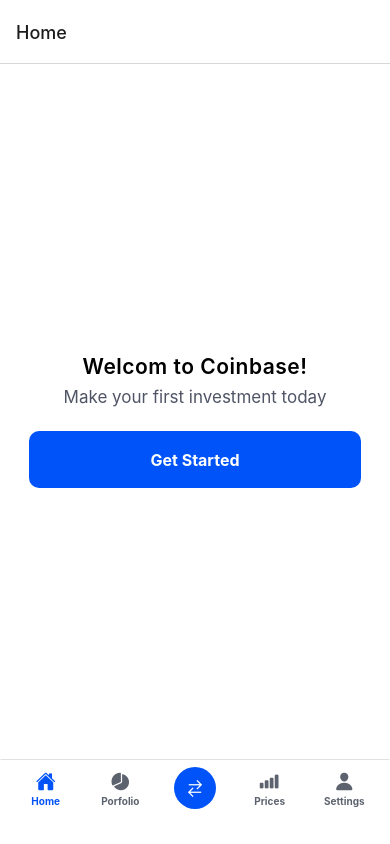
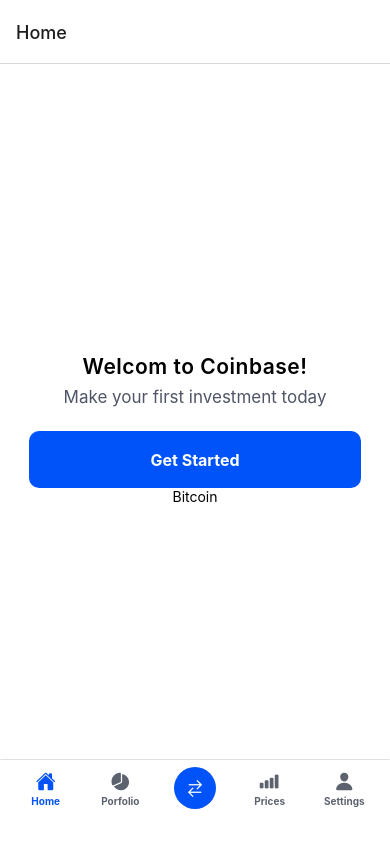
Before and after one commit to Nicoposa1/Coinbase-RN, a React Native app: screen /HomeStack in a window 390 px wide. Built offline with nearby package versions, Linux system fonts and the light colour scheme; no server answers.

Commit message:
[feature] - passing props to Watchlistitem

```diff
--- /dev/null
+++ b/src/components/WatchlistItem.js
@@ -0,0 +1,24 @@
+import {
+  StyleSheet,
+  Text,
+  View,
+  TouchableHighlight,
+  Image,
+} from "react-native";
+import React from "react";
+import Colors from "../constants/Colors";
+
+const WatchlistItem = (props) => {
+  const { id, name, symbol, percentChange, drag, isActive } = props;
+  return (
+    <TouchableHighlight>
+      <View>
+        <Text>{name}</Text>
+      </View>
+    </TouchableHighlight>
+  );
+};
+
+export default WatchlistItem;
+
+const styles = StyleSheet.create({});
--- a/src/screens/Home.js
+++ b/src/screens/Home.js
@@ -5,6 +5,7 @@
 import watchlist from "../store/reducers/watchlist"
 import { useSelector, useDispatch } from 'react-redux'
 import * as watchlistActions from '../store/actions/watchlist'
+import WatchlistItem from '../components/WatchlistItem'
 
 const Home = () => {
 
@@ -29,6 +30,15 @@
         <Text style={styles.title} >Welcom to Coinbase!</Text>
         <Text style={styles.subtitle} >Make your first investment today</Text>
         <CBButton title={"Get Started"} />
+        <WatchlistItem
+          id={1}
+          symbol={"BTC"}
+          name={"Bitcoin"}
+          percentChange={-0.5}
+          price={24000}
+          drag={() => console.log('drag')}
+          isActive={true}
+        />
       </ScrollView>
     </SafeAreaView>
   )
--- a/src/store/actions/watchlist.js
+++ b/src/store/actions/watchlist.js
@@ -39,13 +39,23 @@
           coinDetail: coinDetails.CHANGEPCT24HOUR,
         });
       });
-      console.log(
-        // "🚀 ~ file: Watchlist.js ~ line 17 ~ return ~ coinData",
-        coinData
-      );
-      // console.log("🚀 ~ file: Watchlist.js ~ line 15 ~ return ~ cryptoResponseData", cryptoResponseData)
+      // console.log(coinData);
+
+      dispatch({
+        type: SET_WATCHLIST_DATA,
+        coinData: coinData,
+      });
     } catch (error) {
       console.log(error);
     }
   };
 };
+
+export const updateCoinData = (newData) => {
+  return async (dispatch) => {
+    dispatch({
+      type: SET_WATCHLIST_DATA,
+      coinData: newData,
+    });
+  };
+};
```
Also changed, not shown: src/components/Watchlist.js (added), src/models/Coin.js (deleted).
